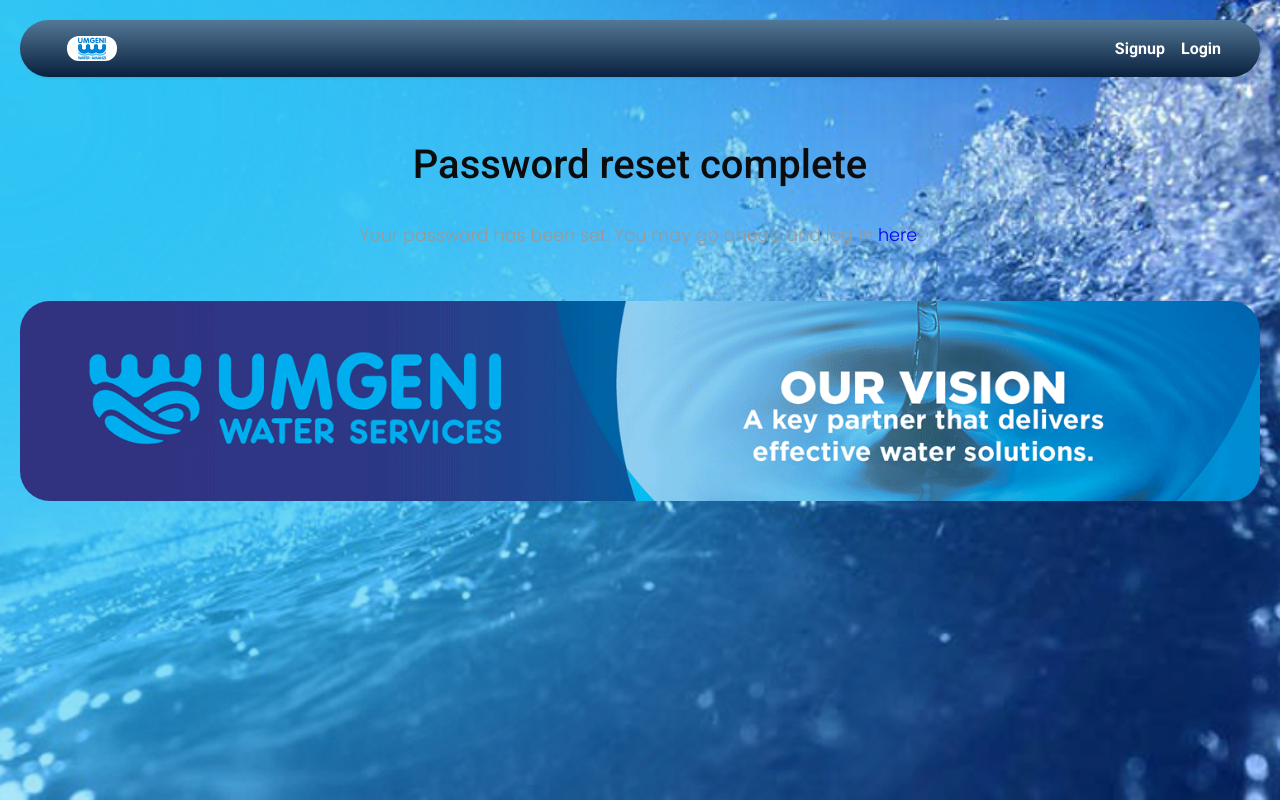
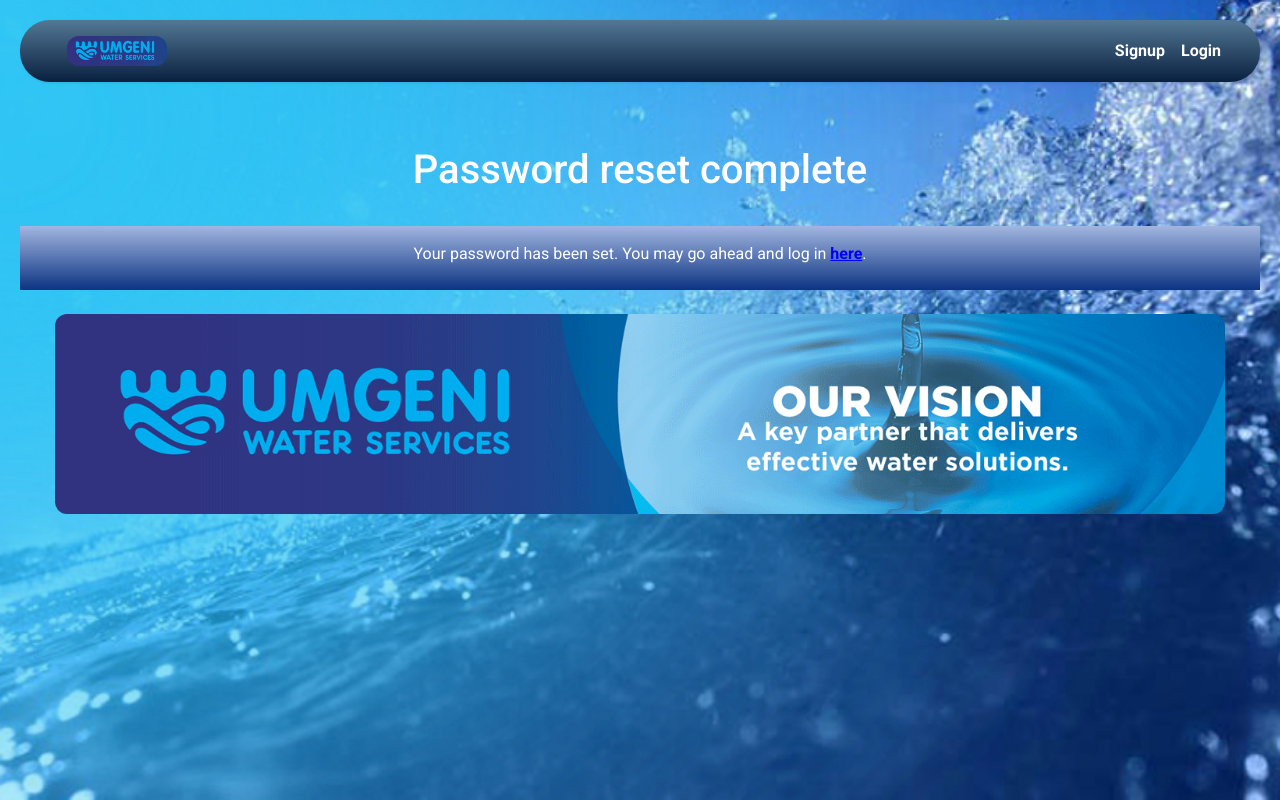
Before and after one commit to HopewellA1/LearnerRecruitment, a Django app: page /LoginManager/reset_password_complete in a window 1280 px wide. Run offline with Django 5.2, Linux system fonts and the light colour scheme; some libraries are stand-ins or nearby versions.

Commit message:
to pull updates commit

```diff
--- a/LoginManager/templates/LoginManager/password_reset.html
+++ b/LoginManager/templates/LoginManager/password_reset.html
@@ -2,7 +2,7 @@
 
 {% block content %}
 {% load static %}
-{% block title %}Password Reset Page{% endblock %}
+
 
 <div class="container">
     <div class="row mt-5 pt-3">
--- a/LoginManager/templates/LoginManager/password_reset_done.html
+++ b/LoginManager/templates/LoginManager/password_reset_done.html
@@ -20,14 +20,16 @@
         {% endfor %}
     {% endif %}
 <div>
-    <center>
+    <center style="color:white">
         <h1>Password reset complete</h1>
-<br/>
-<div>
-    <p>Your password has been set. You may go ahead and log in <a href="{% url 'login' %}" style="color:blue">here</a>.<br/>
+        <br/>
+        <div style="background: linear-gradient(to top, rgb(12, 52, 131) 0%, rgb(162, 182, 223) 100%, rgb(107, 140, 206) 100%, rgb(162, 182, 223) 100%);padding:1rem; display:flex;justify-content:center; color:white">
+            <label>
+                Your password has been set. You may go ahead and log in  <a class="link" href="{% url 'login' %}" style="color:blue"><b><u> here</u></b></a>.<br/>
+            </label>
 
-    </p>
-</div>
+
+        </div>
     </center>
 <div>
 
--- a/LoginManager/templates/LoginManager/resertPassword.html
+++ b/LoginManager/templates/LoginManager/resertPassword.html
@@ -2,7 +2,7 @@
 
 {% block content %}
 {% load static %}
-{% if messages %}
+    {% if messages %}
         {% for message in messages %}
         <br/>
         <div>
--- a/LoginManager/views.py
+++ b/LoginManager/views.py
@@ -135,7 +135,7 @@ def signupuser(request):
         if request.POST['password1'] == request.POST['password2']:
             try:
                 user = User.objects.create_user(first_name = request.POST["first_name"],last_name = request.POST["last_name"],username = request.POST['email'].lower(),email =request.POST['email'].lower(), password = request.POST['password1'],)# email = request.POST['email'],
-                user.is_active = True
+                user.is_active = False
                 user.save()
                 if  ActivationEmail(request, user, request.POST['email'].lower()):
 
--- a/applicants/templates/applicants/base.html
+++ b/applicants/templates/applicants/base.html
@@ -7,9 +7,9 @@
     <meta name="viewport" content="width=device-width, initial-scale=1.0">
     <meta http-equiv="X-UA-Compatible" content="IE=edge">
 
-    {% comment %} <link rel="shortcut icon" href="{% static 'manageProfile/images/kzn-sports-confederation-logo.png' %}" type="image/x-icon">
-    {% endcomment %}
-    <title>Umgeni water</title>
+    <link rel="shortcut icon" style="" href="{% static 'manageProfile/images/umgeniProfile(icon).png' %}" type="image/x-icon">
+
+    <title>Umgeni Water Services</title>
     <!--Profile css-->
     <link rel="stylesheet" href="{% static 'manageProfile/Profile.css' %}">
     <!--Profile css-->
@@ -115,7 +115,7 @@
                 <div class="container-fluid" style="color: white;">
 
 
-                    <a class="nav-link" href="{% url 'home' %}" style="color: white;"> <img style="width:inherit;width:50px;border-radius:12px" src="{% static 'manageProfile/images/umgeniProfile.png' %}"/></a>
+                    <a class="nav-link" href="{% url 'home' %}" style="color: white;"> <img style="width:inherit;width:100px;height:30px;   border-radius:12px;" src="{% static 'manageProfile/images/umgeniProfile.png' %}"/></a>
 
 
 
@@ -200,8 +200,9 @@
             <br>
 
             <!-- footer section -->
-            <footer class="footer_section backgroundHolder" style="height:auto;margin-bottom:0px;width: 100%; margin-top: 10px;border-radius:30px">
-                <div class="container" style="margin-bottom:0px;padding:1rem; height:200px">
+            <footer class="footer_section backgroundHolder" style=" background: rgba(0, 0, 0, 0);">
+
+                <div class="container" style="margin-bottom:0px;padding:1rem; height:200px;border-radius:12px; background-image: url('{% static "manageProfile/images/UWS-Email-Signature-Banner.gif" %}');background-position: center; background-repeat: no-repeat; background-size: 100%; ">
 
                 </div>
             </footer>
@@ -269,10 +270,11 @@
   <style>
 
     .backgroundHolder{
-        background-image: url('{% static "manageProfile/images/UWS-Email-Signature-Banner.gif" %}');
-        background-size: cover;
+
+
         background-position: center;
         background-repeat: no-repeat;
+        background-color:linear-gradient(to top, #09203f 0%, #537895 100%);
         position: relative;
        // bottom:-200px
 
```
Also changed, not shown: applicants/templates/applicants/learners.html (+1 -17 lines), applicants/static/manageProfile/images/umgeniProfile(icon).png (added), applicants/static/manageProfile/images/umgeniProfile.png, static/manageProfile/images/umgeniProfile.png (deleted), 2 other files.
